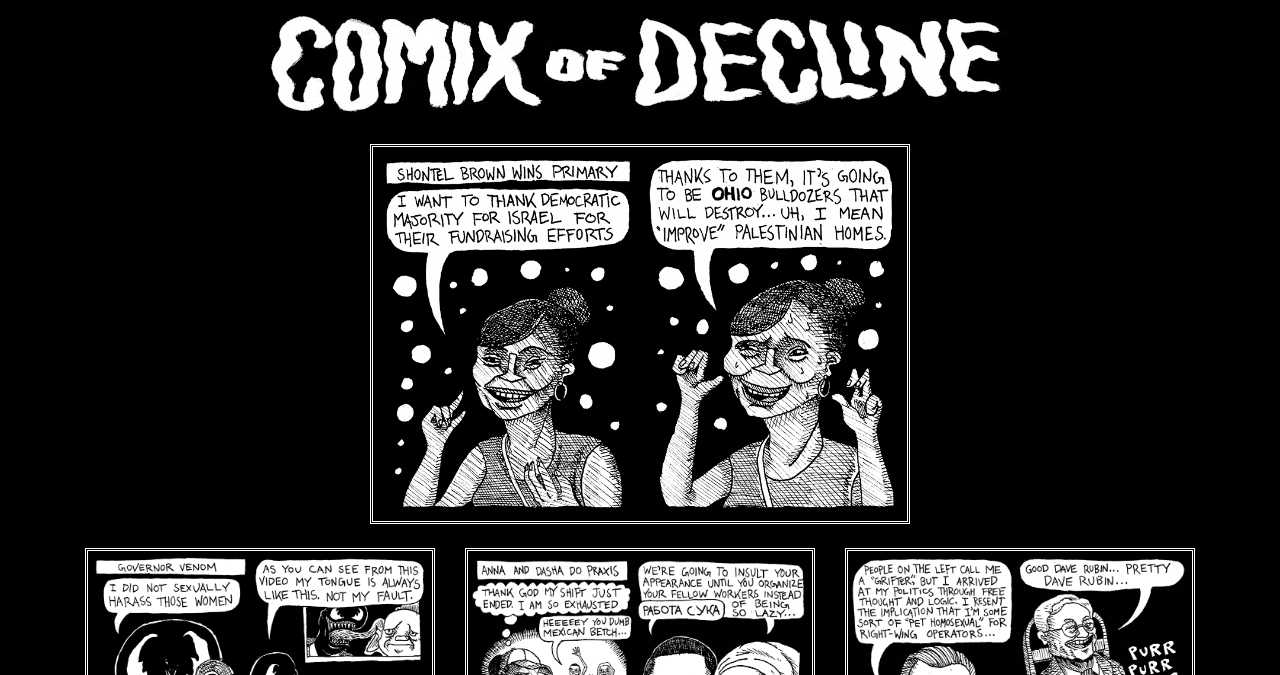
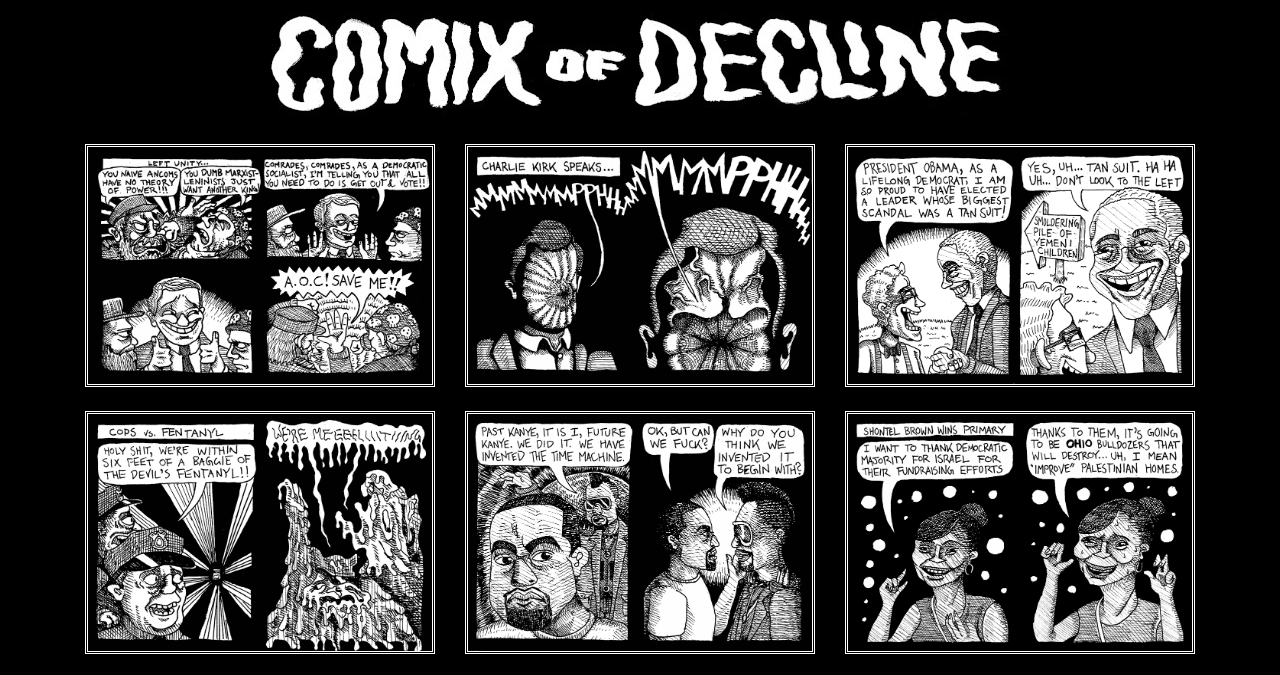
Before and after one commit to snapdeus/hausofdeclineBLACKEDEDITION, a plain HTML site: page comics.html in a window 1280 px wide. Shown: the part 70-745 px from the top of the page. Drawn offline with nearby package versions, Linux system fonts and the light colour scheme.

Commit message:
added comics 147-151

```diff
--- a/comics.html
+++ b/comics.html
@@ -77,11 +77,42 @@
         <!-- Change first row col-lg to col-lg-6 + mx-auto to center and class to specialBorder when only 1 or two item in first row
     Change to  col-lg-4 when full -->
         <!--  WHEN FULL ROW CHANGE IMG CLASS FROM specialBorder to sizernh -->
-
         <div class="row">
-            <div class="col-lg-6 mx-auto  col-xs-12">
+            <div class="col-lg-4  col-xs-12">
+                <a href="gifs/151.SocDems.gif" data-fancybox="gallery" data-caption="CumSocs">
+                    <img loading="lazy" class="img-thumbnail sizernh" src="gifs/151.SocDems.gif" alt="Left Unity"
+                        title="CumSocs">
+                </a>
+            </div>
+            <div class="col-lg-4  col-xs-12">
+                <a href="gifs/150.Charlie-Kirk.gif" data-fancybox="gallery" data-caption="Pucker Sunch">
+                    <img loading="lazy" class="img-thumbnail sizernh" src="gifs/150.Charlie-Kirk.gif" alt="Charlie Kirk"
+                        title="Pucker Sunch">
+                </a>
+            </div>
+            <div class="col-lg-4  col-xs-12">
+                <a href="gifs/149.-Barack-Obama.gif" data-fancybox="gallery" data-caption="Yemen? Hardly even knew 'im">
+                    <img loading="lazy" class="img-thumbnail sizernh" src="gifs/149.-Barack-Obama.gif"
+                        alt="Tan Suit Obama" title="Yemen? Hardly even knew 'im">
+                </a>
+            </div>
+        </div>
+        <div class="row">
+            <div class="col-lg-4  col-xs-12">
+                <a href="gifs/148.-Fentanyl.gif" data-fancybox="gallery" data-caption="Fentai">
+                    <img loading="lazy" class="img-thumbnail sizernh" src="gifs/148.-Fentanyl.gif" alt="Fentanyl Cops"
+                        title="Fentai">
+                </a>
+            </div>
+            <div class="col-lg-4  col-xs-12">
+                <a href="gifs/147.-Kanye-West.gif" data-fancybox="gallery" data-caption="Ye-n't Misbehavin'">
+                    <img loading="lazy" class="img-thumbnail sizernh" src="gifs/147.-Kanye-West.gif"
+                        alt="Kanye West Time Machine" title="Ye-n't Misbehavin'">
+                </a>
+            </div>
+            <div class="col-lg-4  col-xs-12">
                 <a href="gifs/146.-Shontel-Brown.gif" data-fancybox="gallery" data-caption="Shande Brown">
-                    <img loading="lazy" class="img-thumbnail specialBorder" src="gifs/146.-Shontel-Brown.gif"
+                    <img loading="lazy" class="img-thumbnail sizernh" src="gifs/146.-Shontel-Brown.gif"
                         alt="Shontel Brown" title="Shande Brown">
                 </a>
             </div>
```
Also changed, not shown: index.html (+2 -2 lines), gifs/147.-Kanye-West.gif (added), gifs/148.-Fentanyl.gif (added), gifs/149.-Barack-Obama.gif (added), gifs/150.Charlie-Kirk.gif (added), gifs/151.SocDems.gif (added).
